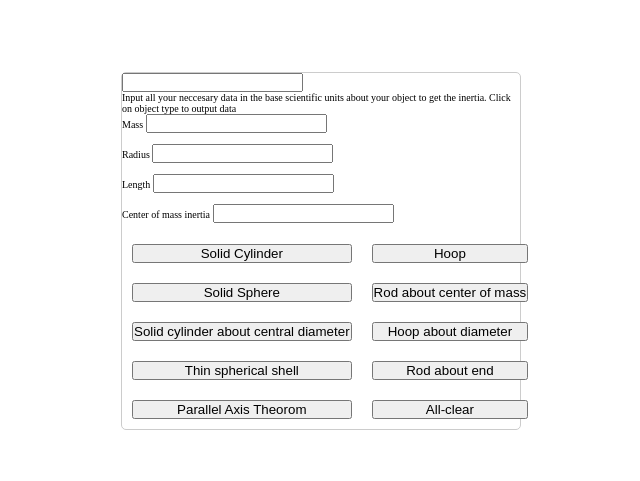
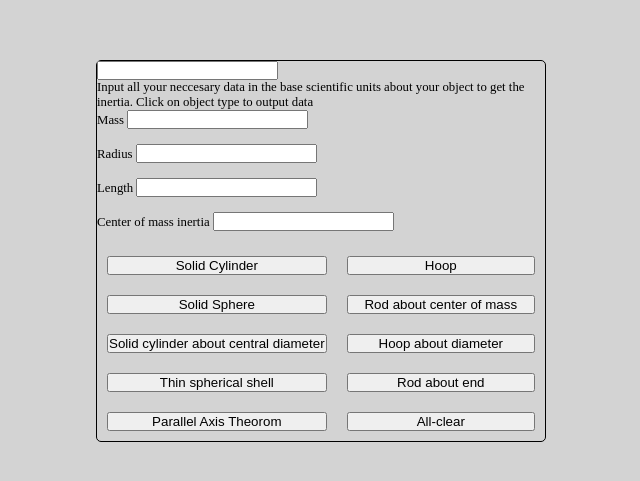
Before and after one commit to NicArisi/Website, a plain HTML site: page InertiaCalc.html in a window 1280 px wide. Shown: the part 149-630 px from the top of the page, without its empty margins (319-959 px from the left). Drawn offline with Linux system fonts and the light colour scheme.

Commit message:
Update InertiaCalcCSS.css

```diff
--- a/InertiaCalcCSS.css
+++ b/InertiaCalcCSS.css
@@ -1,6 +1,9 @@
 html {
-  font-size: 62.5%;
+  font-size: 80%;
   box-sizing: border-box;
+  body {
+    background-color: lightgrey;
+  }
 }
 
 *, *::before, *::after {
@@ -11,12 +14,13 @@ html {
 
 .InertiaCalc {
   border: 1px solid #ccc;
+  border-color: black;
   border-radius: 5px;
   position: absolute;
   top: 50%;
   left: 50%;
   transform: translate(-50%, -50%);
-  width: 400px;
+  width: 450px;
 }
 
 
@@ -28,14 +32,14 @@ button {
   border: 1px solid #c4c4c4;
   background-color: transparent;
   font-size: 2rem;
-  color: #333;
+  color: yellow;
   background-image: linear-gradient(to bottom,transparent,transparent 50%,rgba(0,0,0,.04));
   box-shadow: inset 0 0 0 1px rgba(255,255,255,.05), inset 0 1px 0 0 rgba(255,255,255,.45), inset 0 -1px 0 0 rgba(255,255,255,.15), 0 1px 0 0 rgba(255,255,255,.15);
   text-shadow: 0 1px rgba(255,255,255,.4);
 }
 
 button:hover {
-  background-color: #eaeaea;
+  background-color: red;
 }
 
 .all-clear {
```
